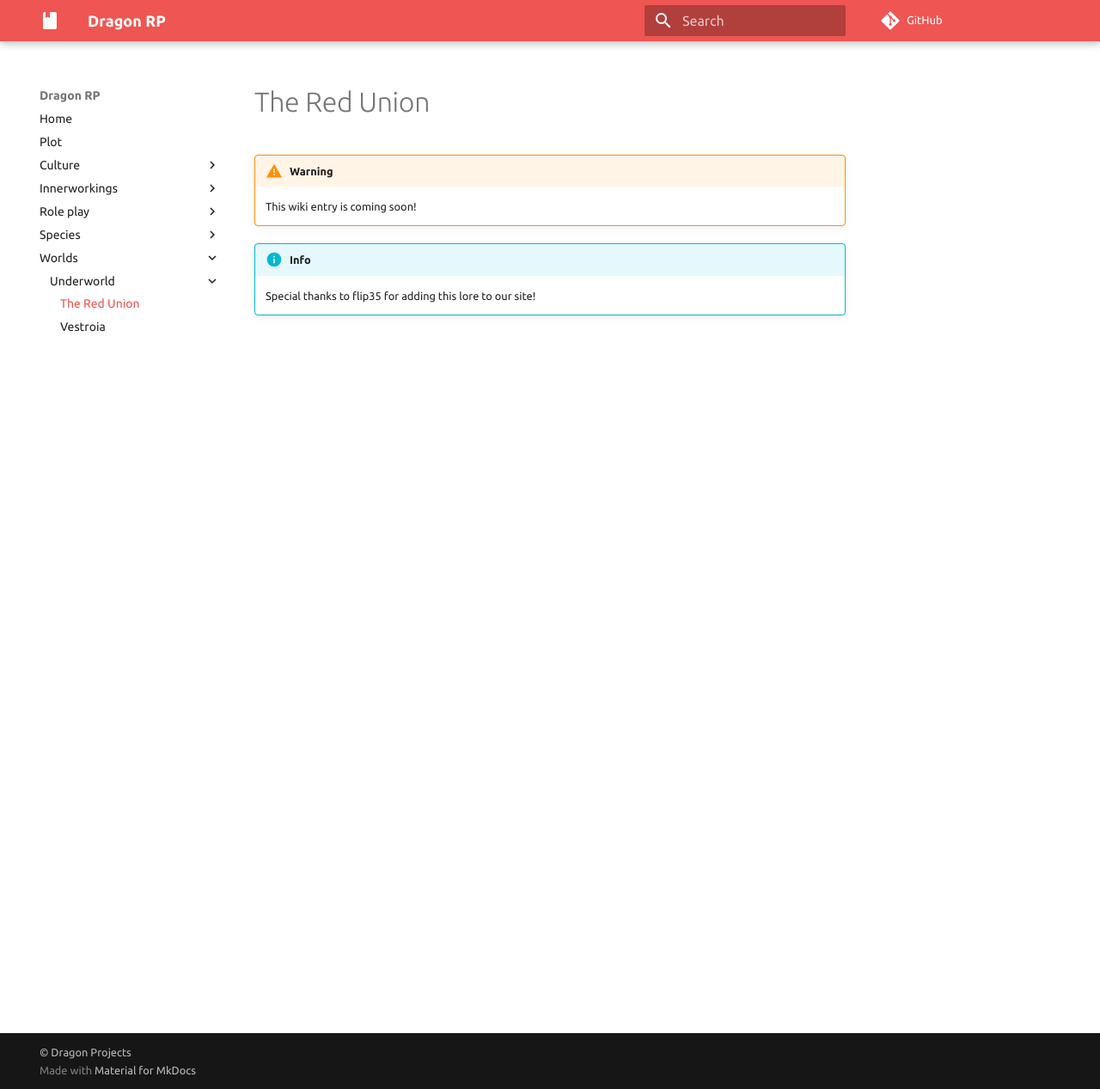
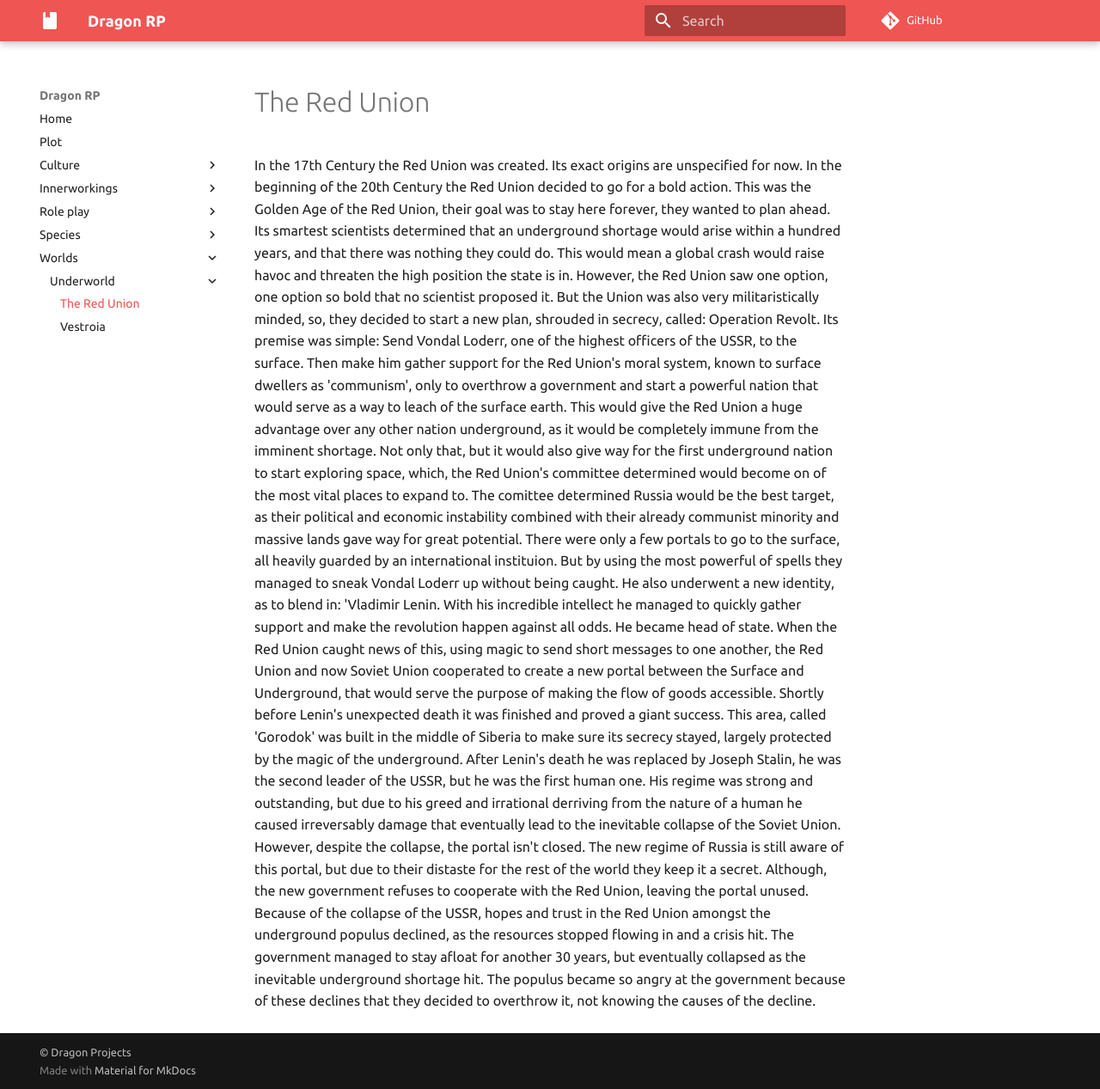
Before and after one commit to dragonprojects/dragonroleplay, an MkDocs documentation site: the page built from docs/Worlds/Underworld/The Red Union.md, in a window 1280 px wide and 1267 px high. Shown: the whole window at 86% size. Built offline with MkDocs 1.6.1 and Material for MkDocs 9.7.7, drawn with Linux system fonts in a browser that asks for light colours; comment, search, counter and statistics services are not loaded.

Commit message:
Update The Red Union.md

```diff
--- a/docs/Worlds/Underworld/The Red Union.md
+++ b/docs/Worlds/Underworld/The Red Union.md
@@ -1,6 +1,6 @@
-# The Red Union
-!!! warning
-    This wiki entry is coming soon!
-
-!!! info
-    Special thanks to flip35 for adding this lore to our site!
+In the 17th Century the Red Union was created. Its exact origins are unspecified for now.
+	In the beginning of the 20th Century the Red Union decided to go for a bold action. This was the Golden Age of the Red Union, their goal was to stay here forever, they wanted to plan ahead. Its smartest scientists determined that an underground shortage would arise within a hundred years, and that there was nothing they could do. This would mean a global crash would raise havoc and threaten the high position the state is in.
+	However, the Red Union saw one option, one option so bold that no scientist proposed it. But the Union was also very militaristically minded, so, they decided to start a new plan, shrouded in secrecy, called: Operation Revolt. Its premise was simple: Send Vondal Loderr, one of the highest officers of the USSR, to the surface. Then make him gather support for the Red Union's moral system, known to surface dwellers as 'communism', only to overthrow a government and start a powerful nation that would serve as a way to leach of the surface earth. This would give the Red Union a huge advantage over any other nation underground, as it would be completely immune from the imminent shortage. Not only that, but it would also give way for the first underground nation to start exploring space, which, the Red Union's committee determined would become on of the most vital places to expand to. The comittee determined Russia would be the best target, as their political and economic instability combined with their already communist minority and massive lands gave way for great potential.
+	There were only a few portals to go to the surface, all heavily guarded by an international instituion. But by using the most powerful of spells they managed to sneak Vondal Loderr up without being caught. He also underwent a new identity, as to blend in: 'Vladimir Lenin. With his incredible intellect he managed to quickly gather support and make the revolution happen against all odds. He became head of state. When the Red Union caught news of this, using magic to send short messages to one another, the Red Union and now Soviet Union cooperated to create a new portal between the Surface and Underground, that would serve the purpose of making the flow of goods accessible. Shortly before Lenin's unexpected death it was finished and proved a giant success. This area, called 'Gorodok' was built in the middle of Siberia to make sure its secrecy stayed, largely protected by the magic of the underground.
+	After Lenin's death he was replaced by Joseph Stalin, he was the second leader of the USSR, but he was the first human one. His regime was strong and outstanding, but due to his greed and irrational derriving from the nature of a human he caused irreversably damage that eventually lead to the inevitable collapse of the Soviet Union. However, despite the collapse, the portal isn't closed. The new regime of Russia is still aware of this portal, but due to their distaste for the rest of the world they keep it a secret. Although, the new government refuses to cooperate with the Red Union, leaving the portal unused.
+	Because of the collapse of the USSR, hopes and trust in the Red Union amongst the underground populus declined, as the resources stopped flowing in and a crisis hit. The government managed to stay afloat for another 30 years, but eventually collapsed as the inevitable underground shortage hit. The populus became so angry at the government because of these declines that they decided to overthrow it, not knowing the causes of the decline.
```
